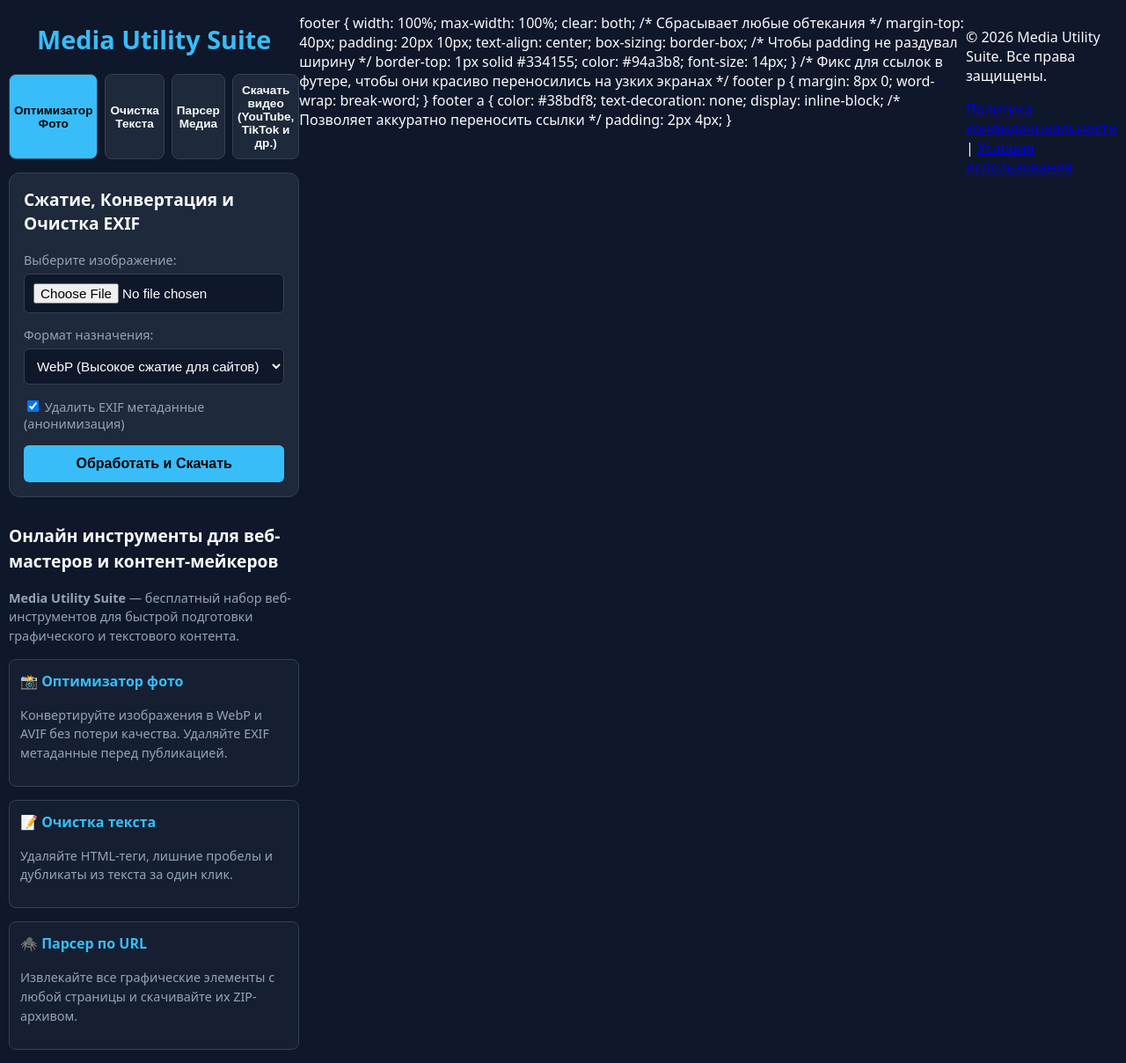
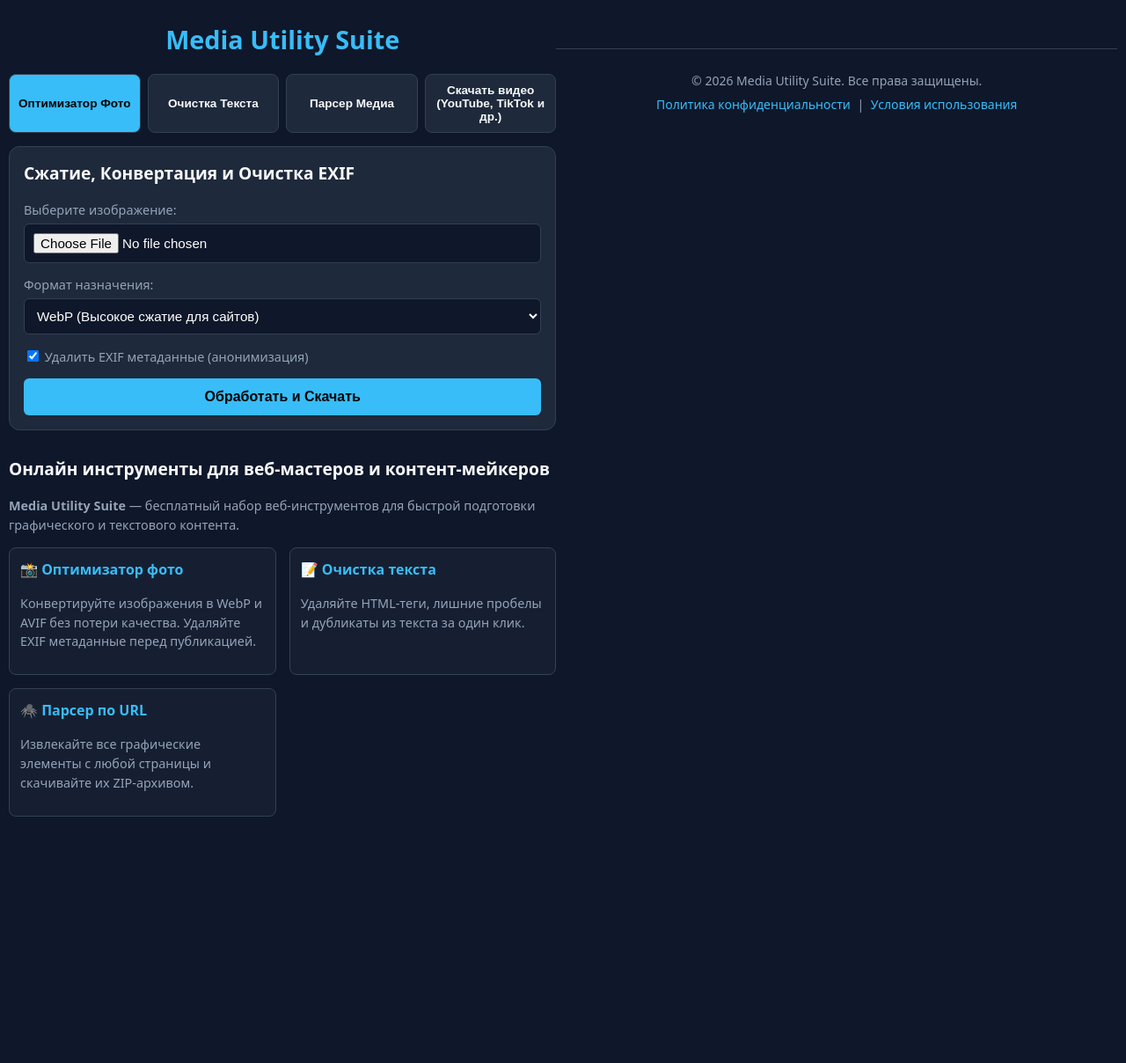
Before and after one commit to ilyanic-hub/Media-Content-Utility-Suite, a FastAPI app: page / in a window 1280 px wide. Shown: the whole page at 88% size. After the commit the page ends 928 px from the top, so only its background shows below. Run offline with FastAPI, Linux system fonts and the light colour scheme; some libraries are stand-ins or nearby versions.

Commit message:
Update index.html

```diff
--- a/templates/index.html
+++ b/templates/index.html
@@ -190,7 +190,31 @@
             .tab-btn { padding: 12px; }
             .tab-content { padding: 12px; }
         }
+        footer {
+            width: 100%;
+            margin-top: 40px;
+            padding: 20px 15px;
+            border-top: 1px solid #334155;
+            color: #94a3b8;
+            font-size: 14px;
+            text-align: center;
+        }
 
+        footer p {
+            margin: 6px 0;
+            word-wrap: break-word;
+        }
+
+        footer a {
+            color: #38bdf8;
+            text-decoration: none;
+            display: inline-block;
+            padding: 2px 4px;
+        }
+
+        footer a:hover {
+            text-decoration: underline;
+        }
     </style>
 </head>
 <body>
@@ -464,31 +488,6 @@ async function getDirectYtUrl(videoUrl, formatId) {
 }
 </script>
 
-footer {
-    width: 100%;
-    max-width: 100%;
-    clear: both; /* Сбрасывает любые обтекания */
-    margin-top: 40px;
-    padding: 20px 10px;
-    text-align: center;
-    box-sizing: border-box; /* Чтобы padding не раздувал ширину */
-    border-top: 1px solid #334155;
-    color: #94a3b8;
-    font-size: 14px;
-}
-
-/* Фикс для ссылок в футере, чтобы они красиво переносились на узких экранах */
-footer p {
-    margin: 8px 0;
-    word-wrap: break-word;
-}
-
-footer a {
-    color: #38bdf8;
-    text-decoration: none;
-    display: inline-block; /* Позволяет аккуратно переносить ссылки */
-    padding: 2px 4px;
-}
 
 <footer>
         <p>© 2026 Media Utility Suite. Все права защищены.</p>
```
